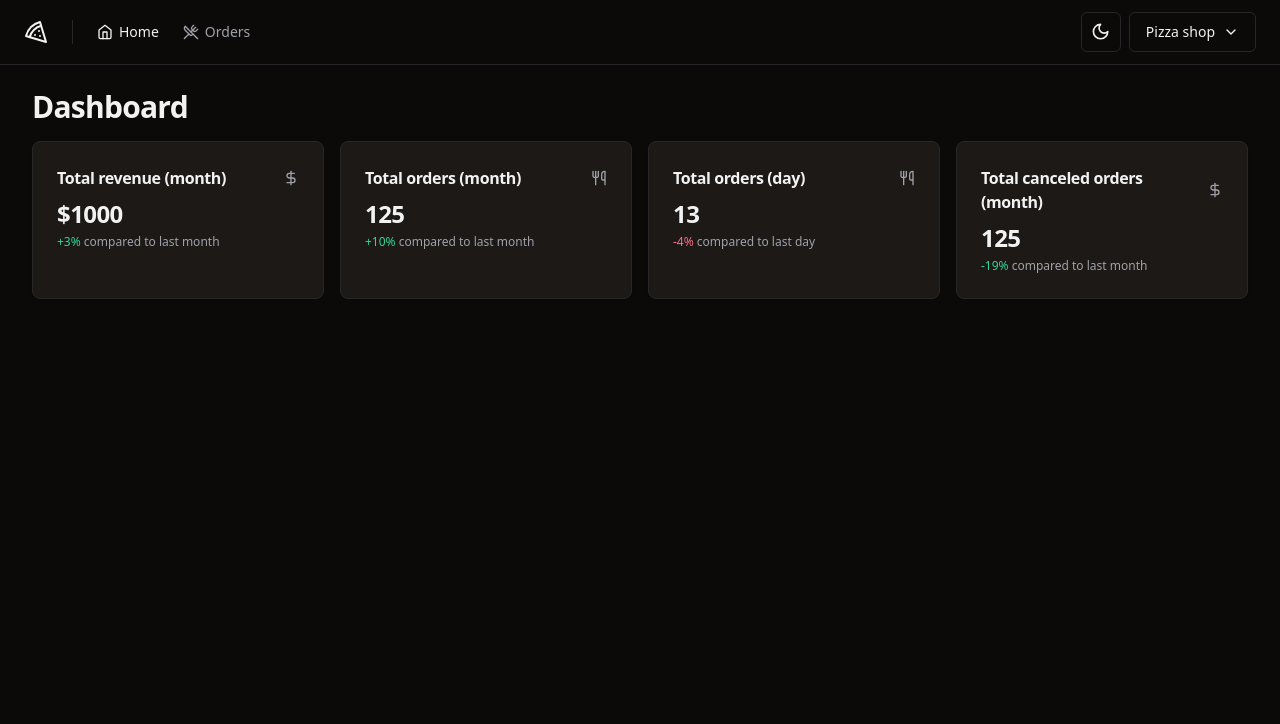
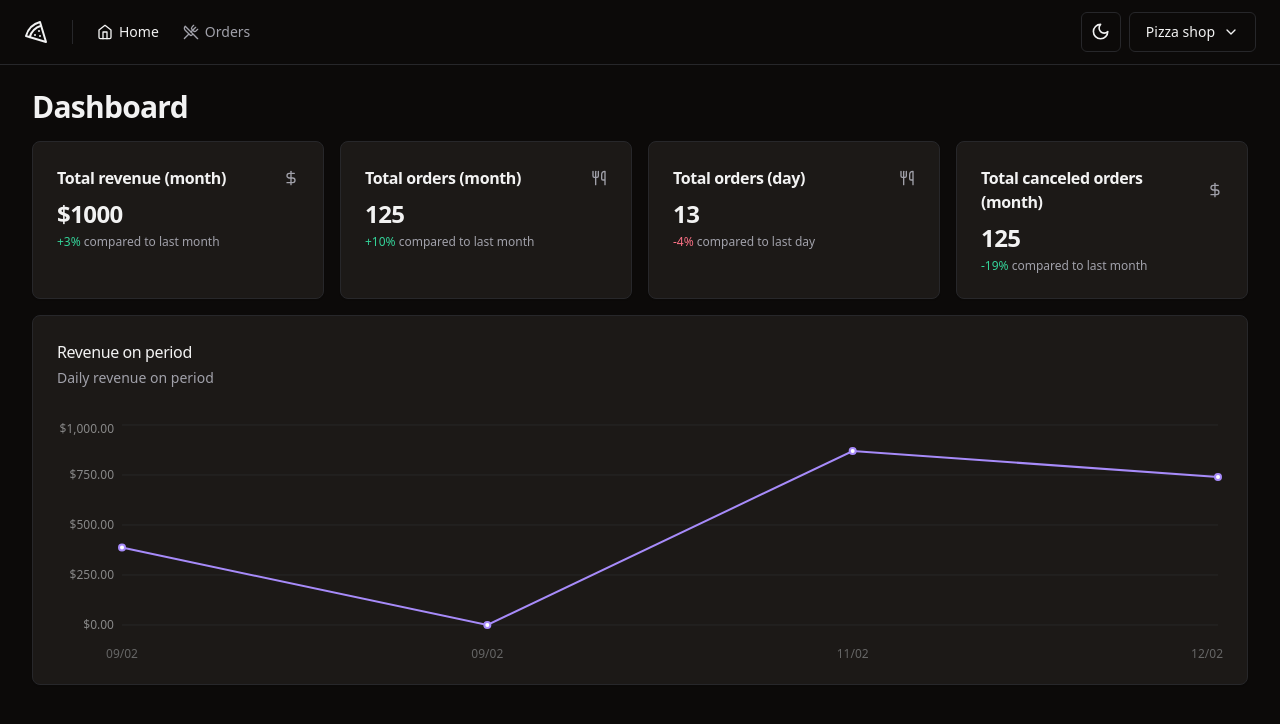
Before and after one commit to o-yurimaciel/pizza-shop-web, a React (Vite) app: page / in a window 1280 px wide. Shown: the top 724 px of the page. Built offline with nearby package versions, Linux system fonts and the light colour scheme.

Commit message:
feat: add revenue-chart on dashboard

```diff
--- a/package.json
+++ b/package.json
@@ -27,6 +27,7 @@
     "react-helmet-async": "^2.0.4",
     "react-hook-form": "^7.50.1",
     "react-router-dom": "^6.22.0",
+    "recharts": "^2.12.0",
     "sonner": "^1.4.0",
     "sort-by": "^1.2.0",
     "tailwind-merge": "^2.2.1",
--- a/src/pages/app/dashboard/Dashboard.tsx
+++ b/src/pages/app/dashboard/Dashboard.tsx
@@ -4,6 +4,7 @@
 import { MonthCanceledOrdersAmountCard } from './components/month-canceled-amount-card'
 import { MonthOrdersAmountCard } from './components/month-orders-amount-card'
 import { MonthRevenueCard } from './components/month-revenue-card'
+import { RevenueChart } from './components/revenue-chart'
 
 export function Dashboard() {
   return (
@@ -18,6 +19,10 @@
           <DayOrdersAmountCard />
           <MonthCanceledOrdersAmountCard />
         </div>
+
+        <div className="grid-col 9 grid gap-4">
+          <RevenueChart />
+        </div>
       </div>
     </>
   )
--- /dev/null
+++ b/src/pages/app/dashboard/components/revenue-chart.tsx
@@ -0,0 +1,77 @@
+import {
+  CartesianGrid,
+  Line,
+  LineChart,
+  ResponsiveContainer,
+  XAxis,
+  YAxis,
+} from 'recharts'
+import colors from 'tailwindcss/colors'
+
+import {
+  Card,
+  CardContent,
+  CardDescription,
+  CardHeader,
+  CardTitle,
+} from '@/components/ui/card'
+
+const data = [
+  {
+    date: '09/02',
+    revenue: 387,
+  },
+  {
+    date: '09/02',
+    revenue: 0,
+  },
+  {
+    date: '11/02',
+    revenue: 870,
+  },
+  {
+    date: '12/02',
+    revenue: 740,
+  },
+]
+
+export function RevenueChart() {
+  return (
+    <Card className="col-span-4">
+      <CardHeader className="flex-row items-center justify-between pb-8">
+        <div className="space-y-1">
+          <CardTitle className="text-base font-medium">
+            Revenue on period
+          </CardTitle>
+          <CardDescription>Daily revenue on period</CardDescription>
+        </div>
+      </CardHeader>
+      <CardContent>
+        <ResponsiveContainer width="100%" height={240}>
+          <LineChart data={data} style={{ fontSize: 12 }}>
+            <XAxis dataKey="date" tickLine={false} axisLine={false} dy={16} />
+            <YAxis
+              stroke="#888"
+              axisLine={false}
+              tickLine={false}
+              tickFormatter={(value: number) =>
+                value.toLocaleString('en-US', {
+                  style: 'currency',
+                  currency: 'USD',
+                })
+              }
+            />
+            <CartesianGrid vertical={false} className="stroke-muted" />
+
+            <Line
+              type="linear"
+              strokeWidth={2}
+              dataKey="revenue"
+              stroke={colors.violet['400']}
+            />
+          </LineChart>
+        </ResponsiveContainer>
+      </CardContent>
+    </Card>
+  )
+}
```
Also changed, not shown: 1 other file (tests, documents, lock files or other folders).
